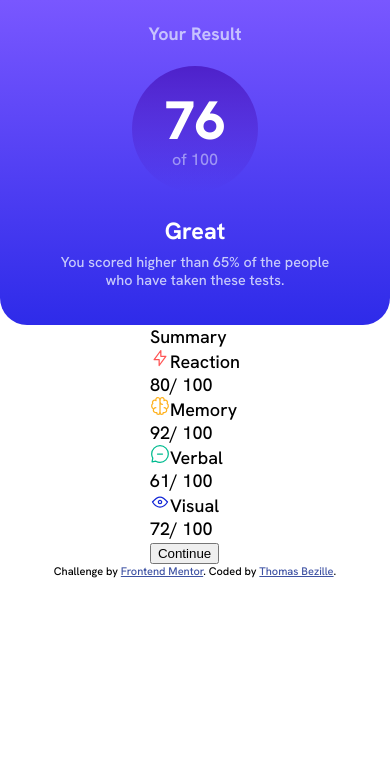
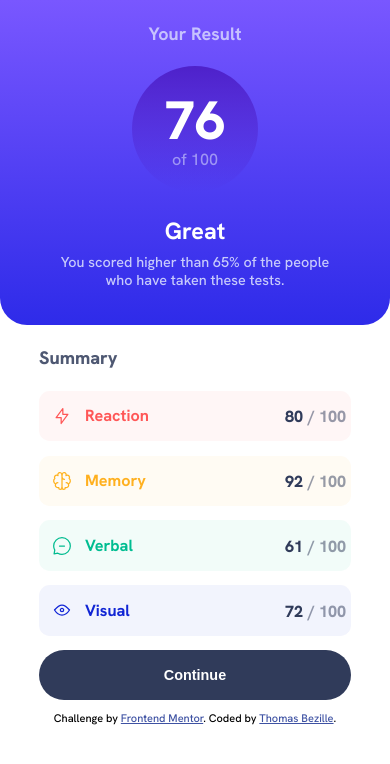
Before and after one commit to Thomas-Bezille/FrontEnd-Mentor_Results-summary-component, a plain HTML site: page index.html in a window 390 px wide. Drawn offline with Linux system fonts and the light colour scheme.

Commit message:
version mobile terminée

```diff
--- a/css/style.css
+++ b/css/style.css
@@ -3,9 +3,13 @@
 :root {
   /* primary */
   --light-red: #ff5757;
+  --light-red20: rgba(255, 87, 87, 0.05);
   --orangey-yellow: #ffb01f;
+  --orangey-yellow20: rgba(255, 176, 31, 0.05);
   --green-teal: #00bd91;
+  --green-teal20: rgba(0, 189, 145, 0.05);
   --cobalt-blue: #1125d4;
+  --cobalt-blue20: rgba(17, 37, 212, 0.05);
   /* gradiant */
   --bg-light-slate-blue: #7957ff;
   --bg-light-royal-blue: #2e2be9;
@@ -98,7 +102,114 @@ p {
   max-width: 70%;
 }
 
+.summary-container {
+  width: 80vw;
+}
+
+.sumary--element-test {
+  margin: 0.8em 0;
+  display: flex;
+  justify-content: space-between;
+  align-items: center;
+  height: 2.8em;
+  border-radius: 0.6em;
+}
+
+.summary--element-test__title {
+  display: flex;
+  align-items: center;
+  font-weight: 700;
+  font-size: 0.9em;
+}
+
+.summary--title {
+  color: var(--dark-gray-blue);
+  opacity: 85%;
+  margin: 1.2em 0;
+  font-weight: 800;
+}
+
+.red {
+  background: var(--light-red20);
+}
+
+.red .summary--element-test__title span {
+  color: var(--light-red);
+}
+
+.yellow {
+  background: var(--orangey-yellow20);
+}
+
+.yellow .summary--element-test__title span {
+  color: var(--orangey-yellow);
+}
+
+.green {
+  background: var(--green-teal20);
+}
+
+.green .summary--element-test__title span {
+  color: var(--green-teal);
+}
+
+.blue {
+  background: var(--cobalt-blue20);
+}
+
+.blue .summary--element-test__title span {
+  color: var(--cobalt-blue);
+}
+
+.note-value {
+  color: var(--dark-gray-blue);
+  font-weight: 700;
+}
+
+.note-max {
+  color: var(--dark-gray-blue);
+  opacity: 50%;
+  font-weight: 700;
+}
+
+.note-value,
+.note-max {
+  font-size: 0.9em;
+  margin-right: 0.3em;
+  font-weight: 800;
+}
+
+.icon {
+  margin: 0.8em;
+}
+
+button {
+  width: 100%;
+  background: var(--dark-gray-blue);
+  color: white;
+  border: none;
+  height: 50.3px;
+  border-radius: 3.5em;
+  font-weight: 800;
+  font-size: 0.8em;
+}
+
+button:hover {
+  background: linear-gradient(
+    var(--bg-light-slate-blue),
+    var(--bg-light-royal-blue)
+  );
+}
+
+button:active {
+  background: linear-gradient(
+    var(--bg-light-slate-blue),
+    var(--bg-light-royal-blue)
+  );
+}
+
 .attribution {
+  margin: 1em 0 0.5em 0;
   font-size: 11px;
   text-align: center;
 }
--- a/index.html
+++ b/index.html
@@ -28,12 +28,13 @@
         </div>
       </div>
       <div id="summary">
-        <div class="summary--title"><span>Summary</span></div>
         <div class="summary-container">
+          <div class="summary--title"><span>Summary</span></div>
           <div class="sumary--element-test red">
             <div class="summary--element-test__title">
               <img
                 src="./assets/images/icon-reaction.svg"
+                class="icon"
                 alt="Reaction"
               /><span>Reaction</span>
             </div>
@@ -44,9 +45,11 @@
           </div>
           <div class="sumary--element-test yellow">
             <div class="summary--element-test__title">
-              <img src="./assets/images/icon-memory.svg" alt="Memory" /><span
-                >Memory</span
-              >
+              <img
+                src="./assets/images/icon-memory.svg"
+                alt="Memory"
+                class="icon"
+              /><span>Memory</span>
             </div>
             <div class="summary--elemnt-test__note">
               <span class="note-value">92</span
@@ -55,9 +58,11 @@
           </div>
           <div class="sumary--element-test green">
             <div class="summary--element-test__title">
-              <img src="./assets/images/icon-verbal.svg" alt="Verbal" /><span
-                >Verbal</span
-              >
+              <img
+                src="./assets/images/icon-verbal.svg"
+                alt="Verbal"
+                class="icon"
+              /><span>Verbal</span>
             </div>
             <div class="summary--elemnt-test__note">
               <span class="note-value">61</span
@@ -66,9 +71,11 @@
           </div>
           <div class="sumary--element-test blue">
             <div class="summary--element-test__title">
-              <img src="./assets/images/icon-visual.svg" alt="Visual" /><span
-                >Visual</span
-              >
+              <img
+                src="./assets/images/icon-visual.svg"
+                alt="Visual"
+                class="icon"
+              /><span>Visual</span>
             </div>
             <div class="summary--elemnt-test__note">
               <span class="note-value">72</span
```
